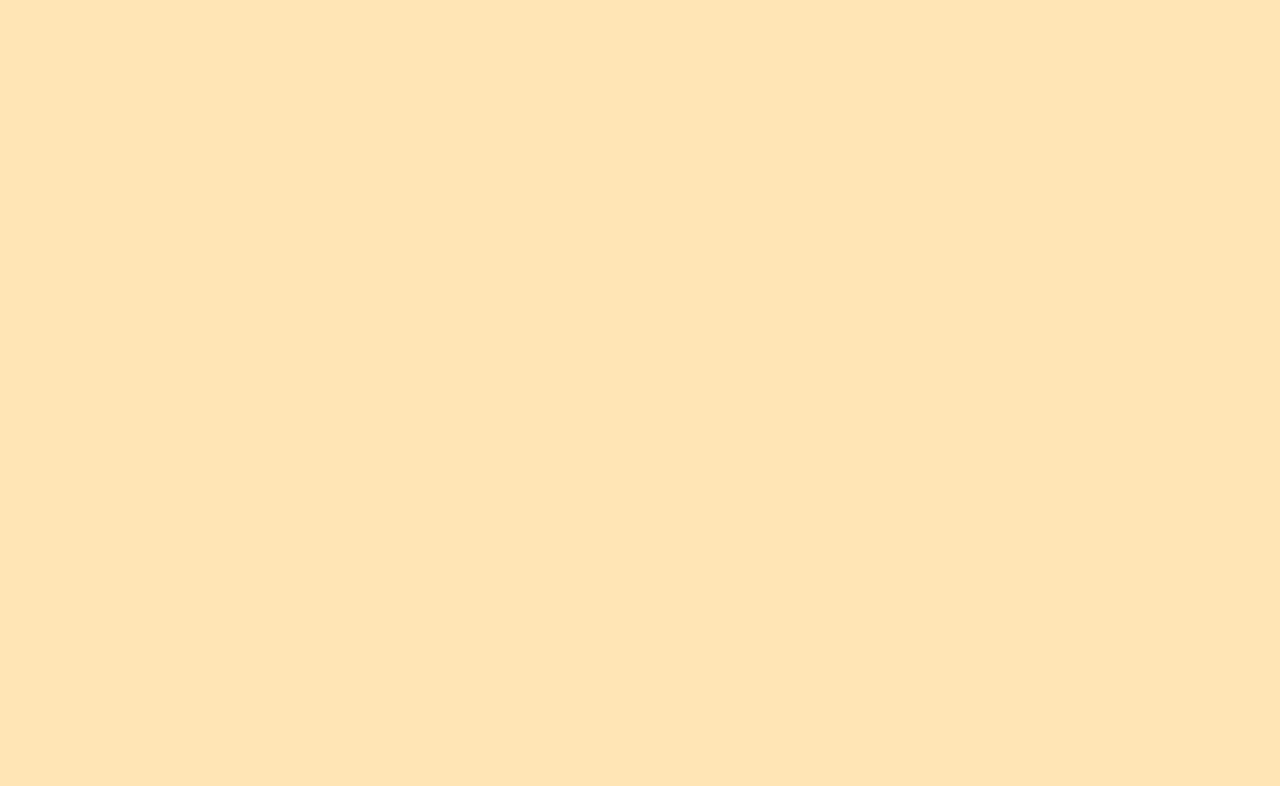
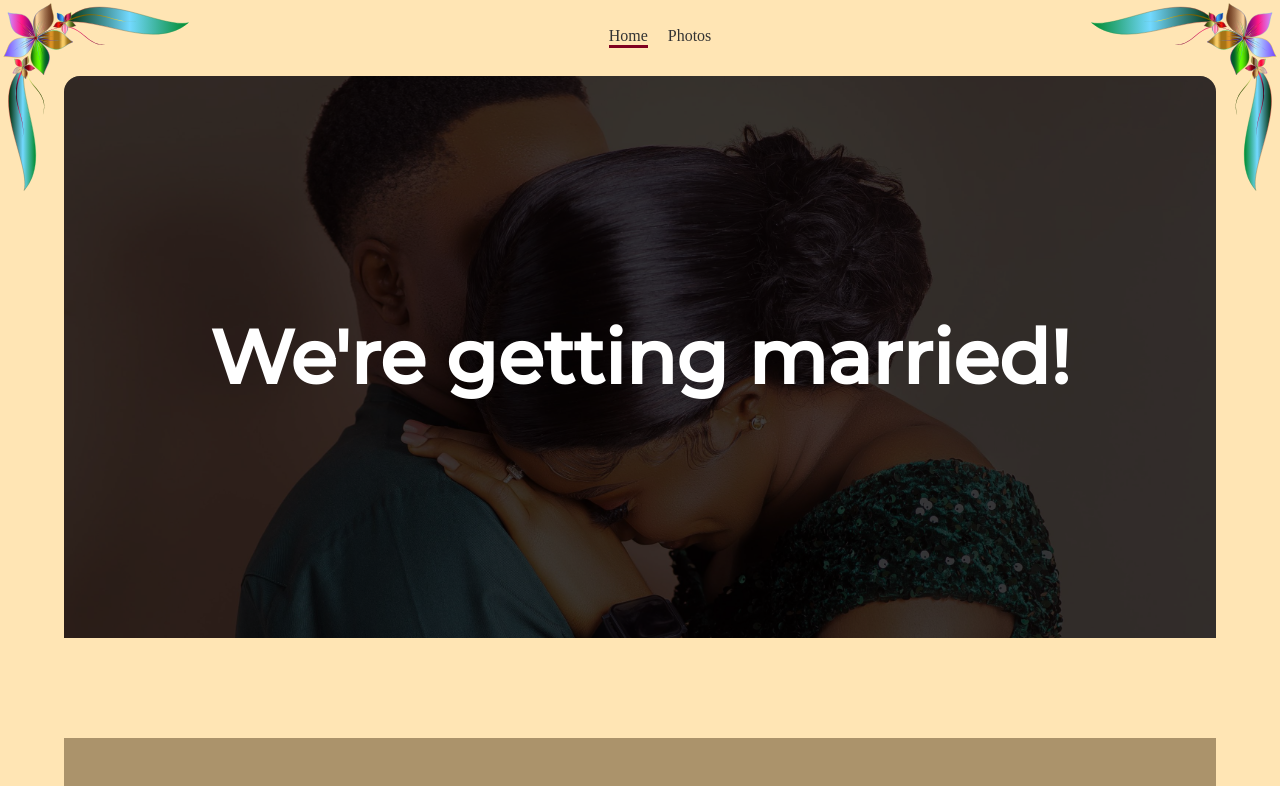
Before and after one commit to DipFellowAyo/ikechi2022, a React (Create React App) app: page / in a window 1280 px wide. Before the commit this address had no page. Shown: the top 786 px of the page. Built offline with nearby package versions, Linux system fonts and the light colour scheme; grey boxes are pictures that could not be loaded.

Commit message:
new edits

```diff
--- a/package.json
+++ b/package.json
@@ -2,7 +2,6 @@
   "name": "ikechi2022",
   "version": "0.1.0",
   "private": true,
-  "homepage": "https://dipfellowayo.github.io/ikechi2022",
   "dependencies": {
     "-": "^0.0.1",
     "@emotion/react": "^11.10.0",
@@ -29,9 +28,7 @@
     "start": "react-scripts start",
     "build": "react-scripts build",
     "test": "react-scripts test",
-    "eject": "react-scripts eject",
-    "predeploy": "npm run build",
-    "deploy": "gh-pages -d build"
+    "eject": "react-scripts eject"
   },
   "eslintConfig": {
     "extends": [
--- a/src/components/navbar.jsx
+++ b/src/components/navbar.jsx
@@ -51,10 +51,10 @@ function Navbar() {
     return (
         <Box className={classes.navbar}>
             <ul>
-                <Link to="/ikechi2022">
+                <Link to="/">
                     <li className={classes.navlist}><span className={`${classes.link} ${classes.activeNav}`}>Home</span></li>
                 </Link>
-                <Link to="/ikechi2022/Photos">
+                <Link to="/Photos">
                     <li className={classes.navlist}><span className={classes.link}>Photos</span></li>
                 </Link>
 
--- a/src/main.js
+++ b/src/main.js
@@ -20,8 +20,8 @@ function Main() {
             <BrowserRouter>
                 <Suspense fallback={<Loading />}>
                     <Routes>
-                        <Route exact path="/ikechi2022" element={<App />} />
-                        <Route exact path="/ikechi2022/Photos" element={<Photos />} />
+                        <Route exact path="/" element={<App />} />
+                        <Route exact path="/Photos" element={<Photos />} />
                     </Routes>
                 </Suspense>
             </BrowserRouter>
```
